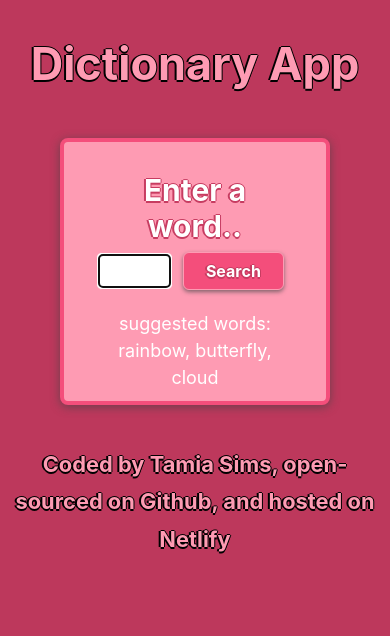
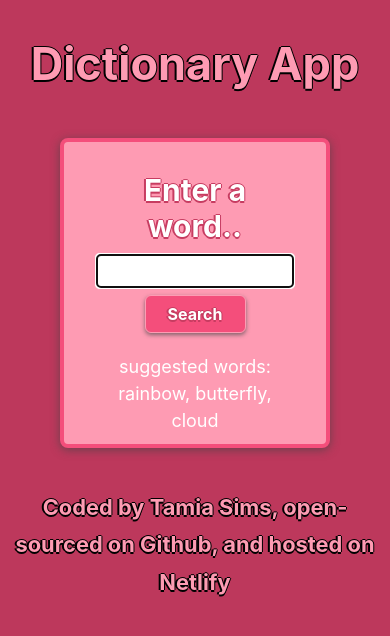
Before and after one commit to mia24sims/dictionary-app, a React (Create React App) app: page / in a window 390 px wide. Shown: the top 636 px of the page. Built offline with nearby package versions, Linux system fonts and the light colour scheme; no server answers.

Commit message:
updated form

```diff
--- a/src/Dictionary.css
+++ b/src/Dictionary.css
@@ -61,12 +61,13 @@
   }
 }
 
-@media screen and (max-width: 400px) {
+@media screen and (max-width: 395px) {
    .Dictionary input {
-  width: 38%;
+  width: 100%;
   }
 
   .Dictionary .button {
+    margin-top: 5px;
   width: 50%;
   }
 }
```
